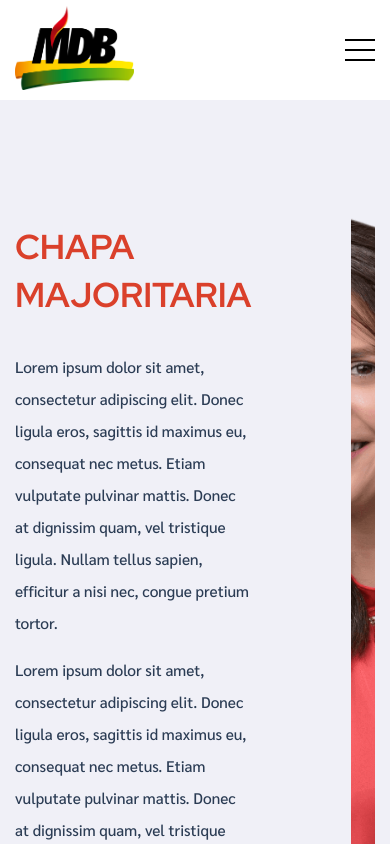
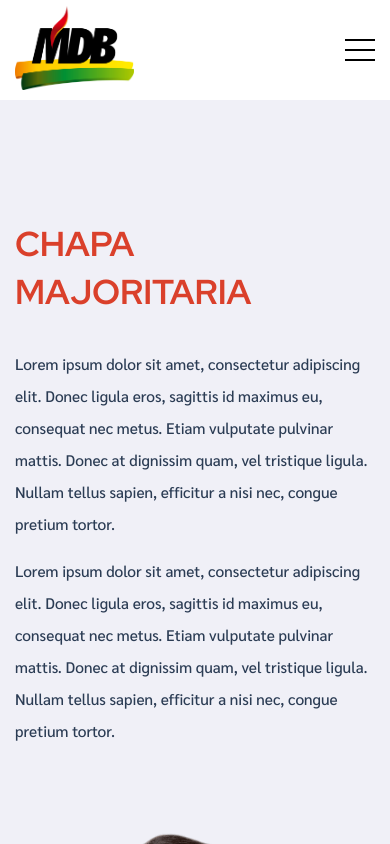
Before and after one commit to EddyPBR/oposicao-2020, a React (Create React App) app in the folder web/: page /candidatos in a window 390 px wide. Shown: the top 844 px of the page. Built offline with nearby package versions, Linux system fonts and the light colour scheme.

Commit message:
Adicionado ajustes no CSS da pagina de candidatos

```diff
--- a/web/src/pages/Candidatos/styles.css
+++ b/web/src/pages/Candidatos/styles.css
@@ -75,6 +75,11 @@
   margin-bottom: 117px;
 }
 
+.candidatos .container .vereadores .container-vereadores {
+  display: flex;
+  gap: 30px;
+}
+
 .candidatos .container .vereadores .container-vereadores .vereador {
   height: 100%;
   width: 270px;
@@ -113,28 +118,30 @@
   color: var(--color-red);
 }
 
-/* .candidatos .container .vereadores .container-vereadores .vereador .content {
-} */
-
-@media only screen and (max-width: 768px) {
+@media only screen and (max-width: 1024px) {
   .candidatos .container .majoritaria {
     display: grid;
     column-gap: 100px;
-    grid-template-columns: repeat(auto-fill, 1fr);
+    grid-template-columns: repeat(auto-fill, minmax(500px, 1fr));
     align-items: center;
   }
-  /* .candidatos .container .majoritaria .image {
-    flex: 1;
-    width: 100%;
-    height: 500px;
-    background-image: url('../../assets/images/candidata-prefeita.png');
-    background-repeat: no-repeat;
-    background-position: top;
-    background-size: contain;
-  } */
+  .candidatos .container .majoritarion .image {
+    padding-bottom: 60px;
+  }
+  .candidatos .container .majoritaria .content {
+    margin-top: 60px;
+    margin-bottom: 30px;
+  }
 }
 
 @media only screen and (max-width: 540px) {
+  .candidatos .container .majoritaria {
+    display: grid;
+    column-gap: 100px;
+    grid-template-columns: repeat(auto-fill, minmax(275px, 1fr));
+    align-items: center;
+  }
+
   .candidatos .container .vereadores .container-vereadores {
     display: flex;
     flex-direction: column;
```
